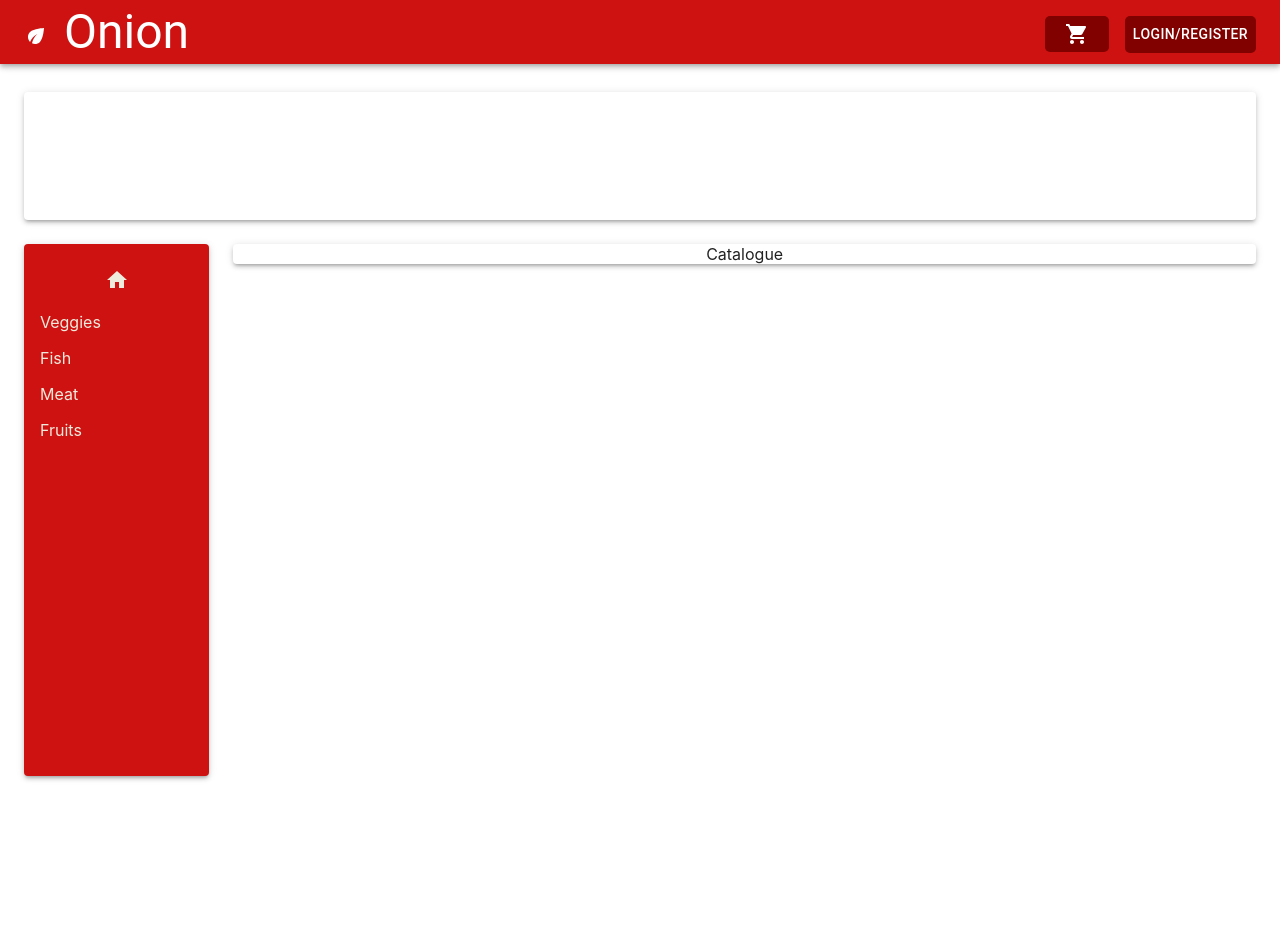
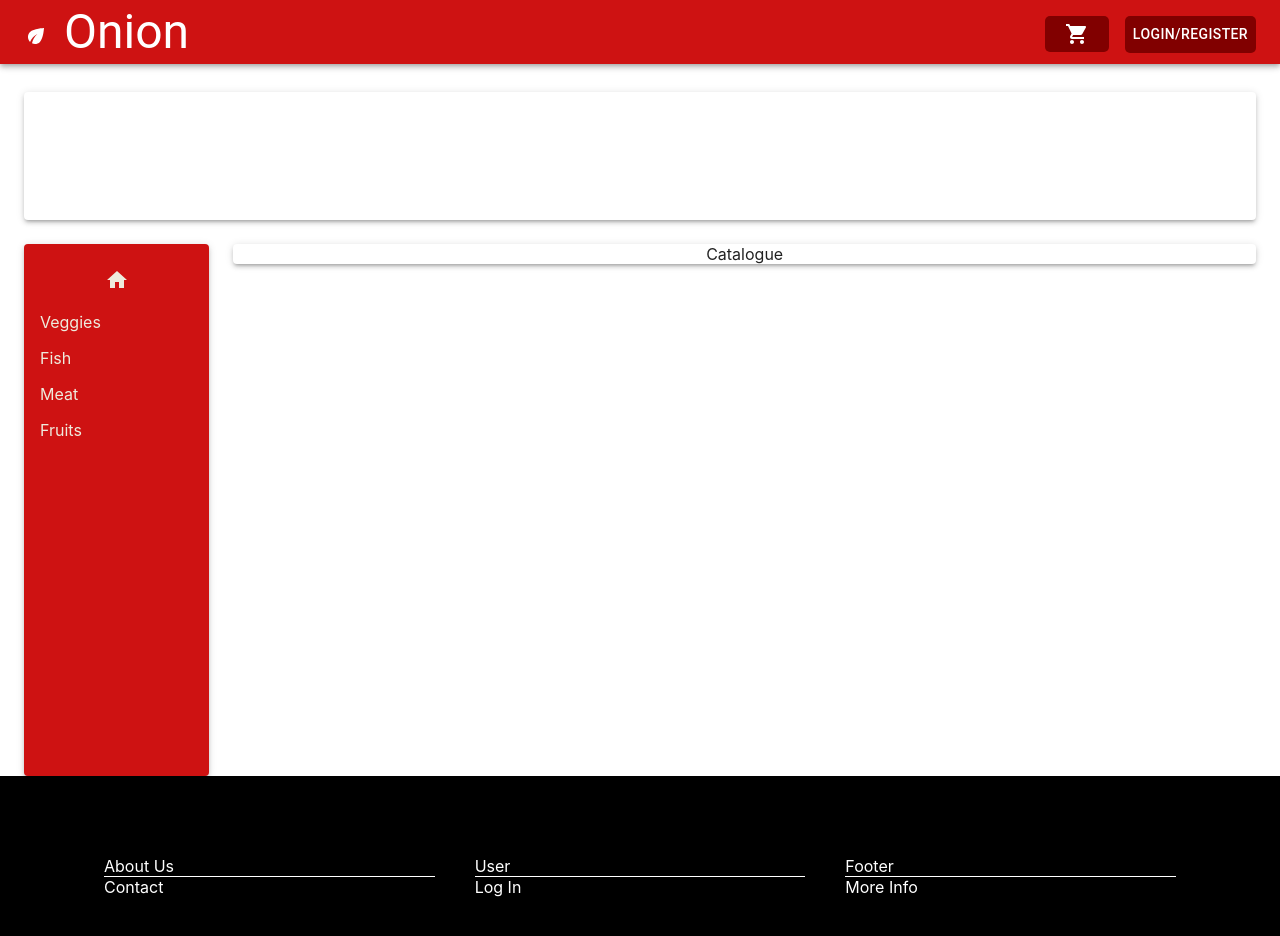
Before and after one commit to Davidohiv7/Final-Project, a React (Create React App) app in the folder client/: page / in a window 1280 px wide. Shown: the top 936 px of the page. Before the commit the page ends 800 px from the top, so only its background shows below. Built offline with nearby package versions, Linux system fonts and the light colour scheme.

Commit message:
Footer included

```diff
--- a/client/src/App.js
+++ b/client/src/App.js
@@ -1,10 +1,12 @@
+
 import React from 'react';
 import NavBar from './Views/NavBar/NavBar'
 import Home from './Views/Home/Home.jsx'
 import { ThemeProvider } from '@material-ui/core/styles'
-import theme from './themeConfig'
+import theme from './themeConfig';
+import Footer from "./components/Footer";
+import { Route } from 'react-router-dom';
 
-import { Route } from 'react-router-dom';
 
 export default function App() {
   return (
@@ -19,6 +21,7 @@ export default function App() {
         render={() => <Home/>}
       />
 
+      <Footer />
     </ThemeProvider>
   )
 }
```
